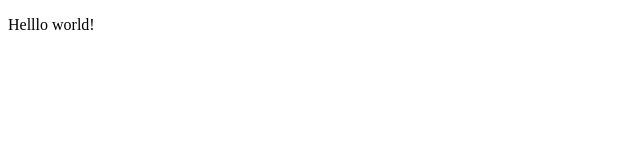
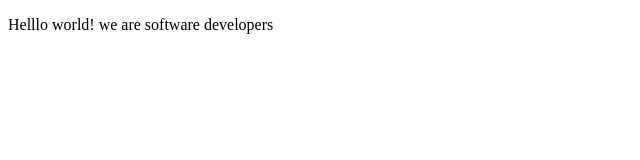
Before and after one commit to shahira-sadat/Charles-Shahira, a plain HTML site: page index.html in a window 1280 px wide. Shown: the whole page, without its empty margins (0-640 px from the left). Drawn offline with Linux system fonts and the light colour scheme.

Commit message:
updated index

```diff
--- a/index.html
+++ b/index.html
@@ -23,6 +23,6 @@
     -->
     <script  src="js/index.js"></script>
 
-    <p>Helllo world!</p>
+    <p>Helllo world! we are software developers</p>
   </body>
 </html>
```
